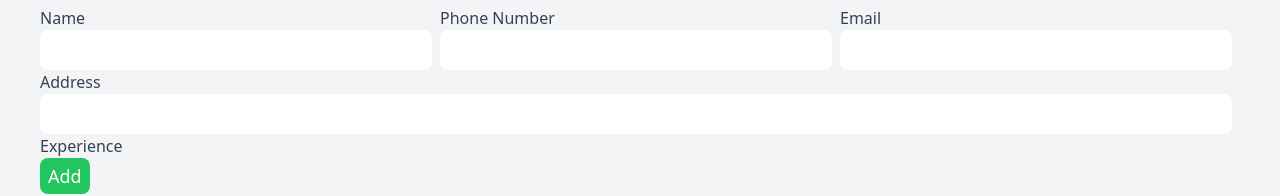
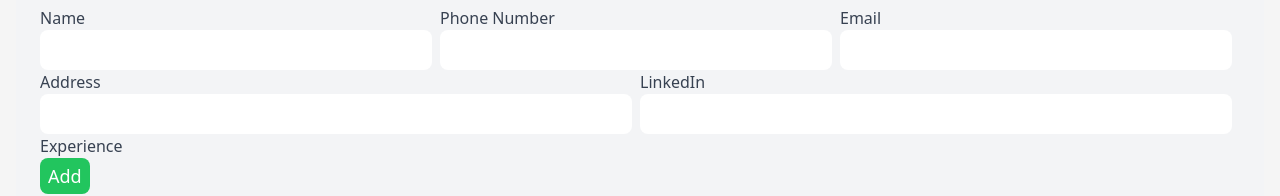
Before and after one commit to mcai/career_coach, a Next.js app: page / in a window 1280 px wide. Shown: the part 124-320 px from the top of the page. Built offline with nearby package versions, Linux system fonts and the light colour scheme.

Commit message:
Add CoachResume.linkedIn.

```diff
--- a/models/resume.ts
+++ b/models/resume.ts
@@ -3,6 +3,7 @@ export interface CoachResume {
   phoneNumber: string;
   email: string;
   address: string;
+  linkedIn: string;
   experience: string[];
   skills: string[];
 }
--- a/pages/api/resume.ts
+++ b/pages/api/resume.ts
@@ -6,7 +6,7 @@ import { openAiRequest } from "../../utils/openai"
 function generatePrompt(input: {
     resume: CoachResume,
 }) {
-    let prompt = `You are required to generate a JSON string of resume matching a random career (name:string, phoneNumber:string, email:string, address:string, experience:string[], skills:string[]). Surround keys with a pair of commas.`;
+    let prompt = `You are required to generate a JSON string of resume matching a random career (name:string, phoneNumber:string, email:string, address:string, linkedIn:string, experience:string[], skills:string[]). Surround keys with a pair of commas.`;
     prompt += `input:${JSON.stringify(input)}, output:`;
 
     return prompt;
--- a/pages/index.tsx
+++ b/pages/index.tsx
@@ -34,6 +34,7 @@ export default class Index extends React.Component<IndexProps, IndexState> {
         phoneNumber: "",
         email: "",
         address: "",
+        linkedIn: "",
         experience: [],
         skills: [],
       },
--- a/pages/resume.tsx
+++ b/pages/resume.tsx
@@ -58,6 +58,7 @@ export class ResumePage extends React.Component<ResumePageProps, ResumePageState
       phoneNumber: "",
       email: "",
       address: "",
+      linkedIn: "",
       experience: [],
       skills: [],
     };
@@ -124,13 +125,23 @@ export class ResumePage extends React.Component<ResumePageProps, ResumePageState
           </div>
 
           <div className="custom-form-group">
-            <div className="custom-form-group-full">
+            <div className="custom-form-group-half">
               <label className="custom-form-label" htmlFor="address">Address</label>
               <input
                 className="custom-form-input"
                 id="address"
                 name="address"
                 value={this.props.resume.address}
+                onChange={event => this.handleInputChange(event)}
+              />
+            </div>
+            <div className="custom-form-group-half">
+              <label className="custom-form-label" htmlFor="linkedIn">LinkedIn</label>
+              <input
+                className="custom-form-input"
+                id="linkedIn"
+                name="linkedIn"
+                value={this.props.resume.linkedIn}
                 onChange={event => this.handleInputChange(event)}
               />
             </div>
```
